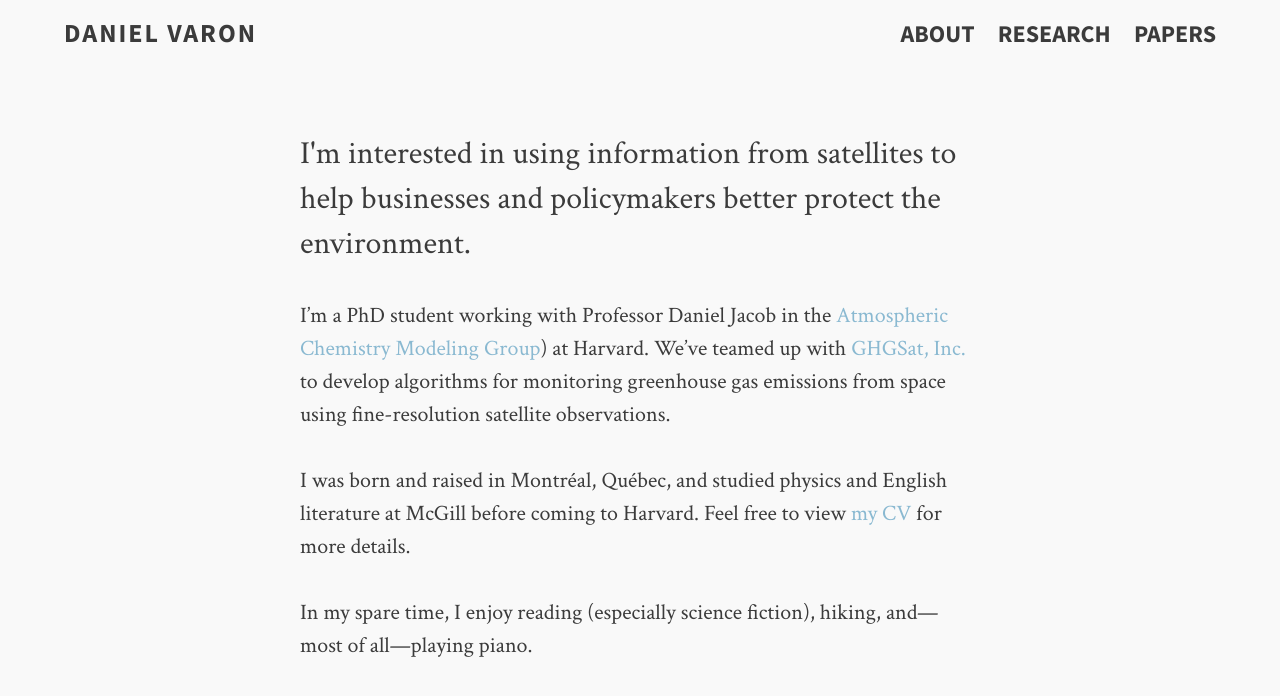
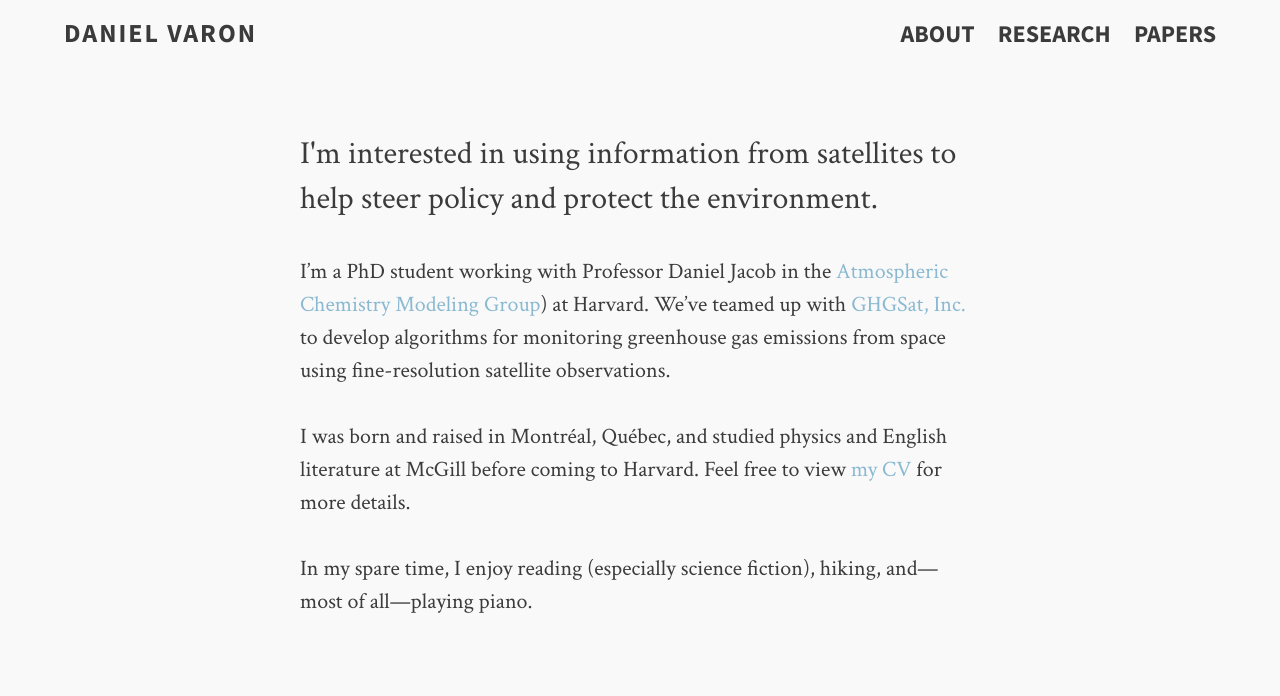
Before and after one commit to djvaron/djvaron.github.io, a Jekyll site: the page built from about.md, in a window 1280 px wide. Shown: the top 696 px of the page. Built offline with Jekyll 4.4.1, drawn with Linux system fonts in a browser that asks for light colours.

Commit message:
edit about

```diff
--- a/about.md
+++ b/about.md
@@ -2,7 +2,7 @@
 layout: page
 permalink: /about/index.html
 title: About
-description: I'm interested in using information from satellites to help businesses and policymakers better protect the environment.
+description: I'm interested in using information from satellites to help steer policy and protect the environment.
 tags: [daniel varon, methane, satellites, about]
 ---
 
```
